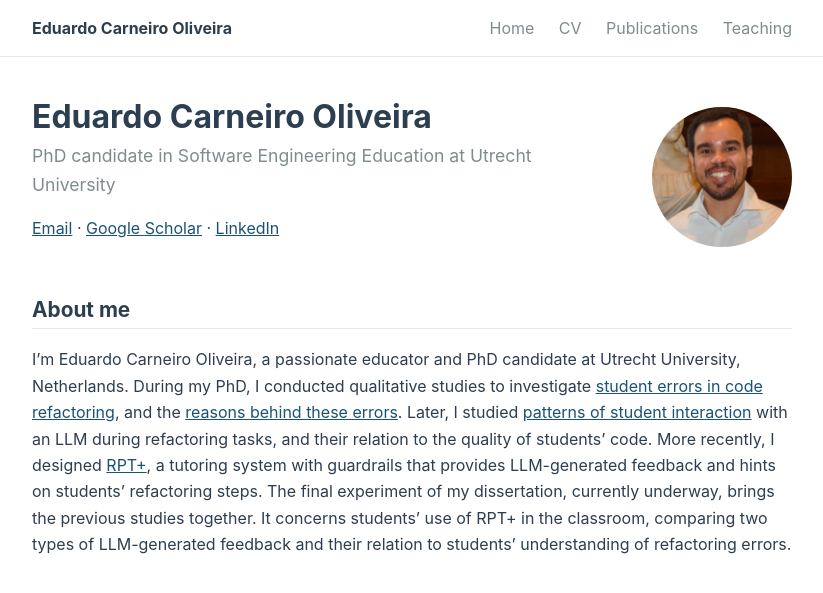
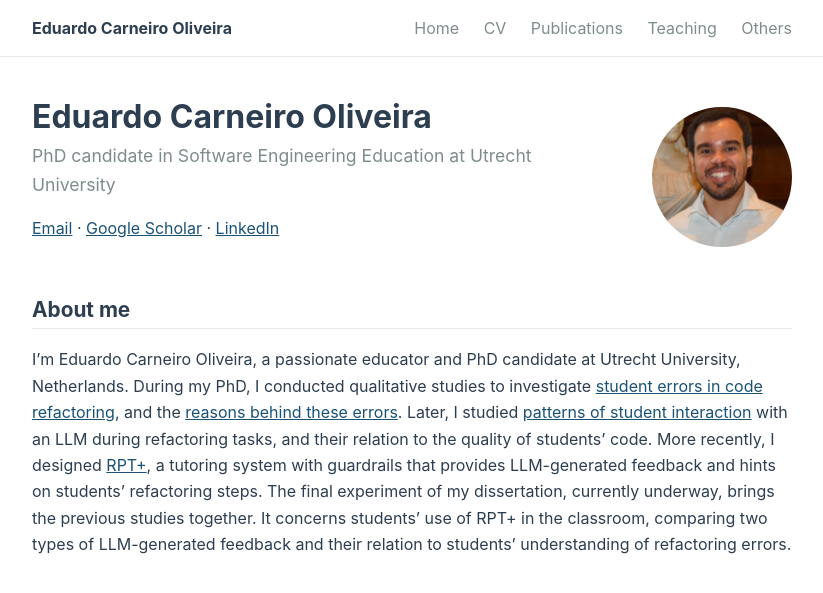
Before and after one commit to eduardo-coliveira/eduardo-coliveira.github.io, a Jekyll site: the page built from index.md, in a window 1280 px wide. Shown: the top 593 px of the page, without its empty margins (228-1051 px from the left). Built offline with Jekyll 4.4.1, drawn with Linux system fonts in a browser that asks for light colours.

Commit message:
Including the "Others" tab.

```diff
--- a/_layouts/default.html
+++ b/_layouts/default.html
@@ -16,6 +16,7 @@
           <a href="{{ '/cv/' | relative_url }}">CV</a>
           <a href="{{ '/publications/' | relative_url }}">Publications</a>
           <a href="{{ '/teaching/' | relative_url }}">Teaching</a>
+          <a href="{{ '/others/' | relative_url }}">Others</a>
         </nav>
       </div>
     </header>
```
